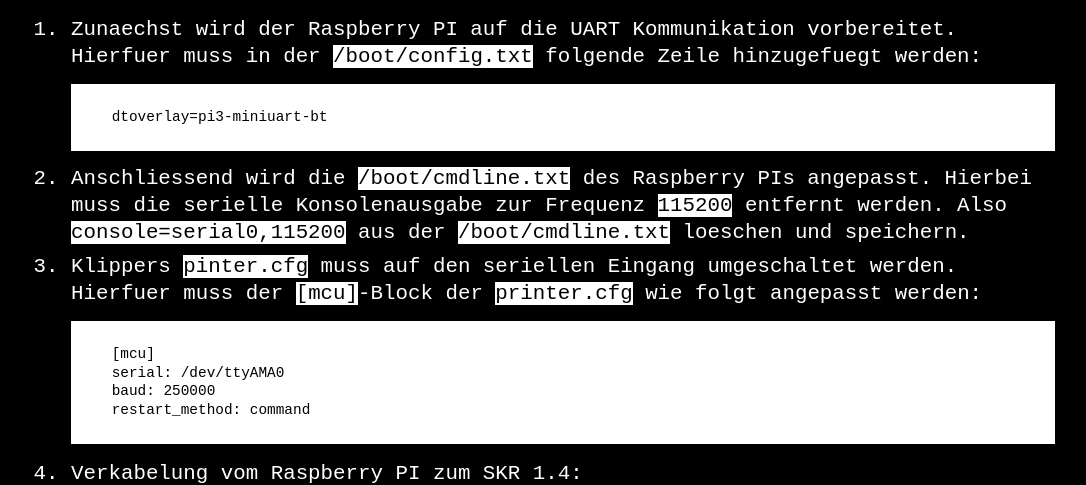
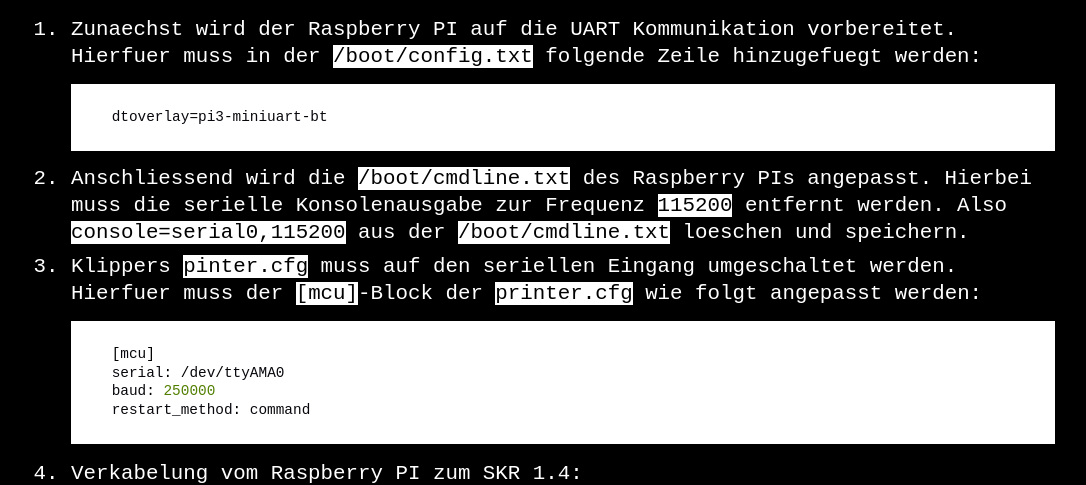
Before and after one commit to matseee/matseee.github.io, a Jekyll site: the page built from _posts/2021-07-31-connect-raspberry-to-skr14-via-uart.markdown, in a window 1280 px wide and 900 px high, scrolled down 296 px. Shown: the part 151-636 px from the top of the window, without its empty margins (97-1183 px from the left). Built offline with Jekyll 4.4.1, drawn with Linux system fonts in a browser that asks for light colours.

Commit message:
Update 2021-07-31-connect-raspberry-to-skr14-via-uart.markdown

````diff
--- a/_posts/2021-07-31-connect-raspberry-to-skr14-via-uart.markdown
+++ b/_posts/2021-07-31-connect-raspberry-to-skr14-via-uart.markdown
@@ -8,12 +8,12 @@
 
 ## Kommunikation zwischen Raspberry PI und SKR 1.4 per UART
 1. Zunaechst wird der Raspberry PI auf die UART Kommunikation vorbereitet. Hierfuer muss in der `/boot/config.txt` folgende Zeile hinzugefuegt werden:
-    ```
+    ```conf
     dtoverlay=pi3-miniuart-bt
     ```
 2. Anschliessend wird die `/boot/cmdline.txt` des Raspberry PIs angepasst. Hierbei muss die serielle Konsolenausgabe zur Frequenz `115200` entfernt werden. Also `console=serial0,115200` aus der `/boot/cmdline.txt` loeschen und speichern.
 3. Klippers `pinter.cfg` muss auf den seriellen Eingang umgeschaltet werden. Hierfuer muss der `[mcu]`-Block der `printer.cfg` wie folgt angepasst werden:
-    ```
+    ```conf
     [mcu]
     serial: /dev/ttyAMA0
     baud: 250000
````
